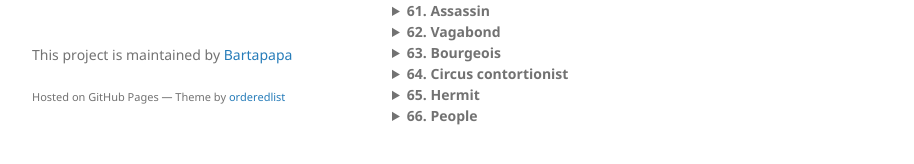
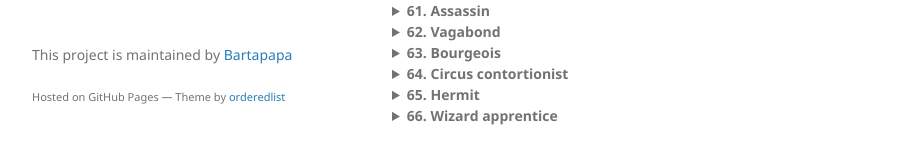
Before and after one commit to Bartapapa/legend, a Jekyll site: the page built from docs/pages/failedcareers.md, in a window 1280 px wide and 1081 px high. Shown: the part 905-1069 px from the top of the window, without its empty margins (178-1092 px from the left). Built offline with Jekyll 4.4.1, drawn with Linux system fonts in a browser that asks for light colours; some of the changed lines change nothing that is shown.

Commit message:
Update failedcareers.md

```diff
--- a/docs/pages/failedcareers.md
+++ b/docs/pages/failedcareers.md
@@ -319,11 +319,16 @@
 <summary><b>65. Hermit</b></summary>
 You know about the changing weather and the seasons. When you entire a new natural area, you can ask the GM if you feel as if the natural balance of the environment has been skewed. You'll receive an honest answer.
 
-Bonus item
+Bonus item: Walking stick (nobody can forcibly take it away from you)
 
++2 Lore.
 </details>
 
 <details markdown="1">
-<summary><b>66. People</b></summary>
+<summary><b>66. Wizard apprentice</b></summary>
+You were the apprentice of a wizard, and you followed in their steps until you couldn't no more. You know about the arts of the arcane.
 
+Bonus item: Spellbook (random spell inside)
+
++1 Lore.
 </details>
```
